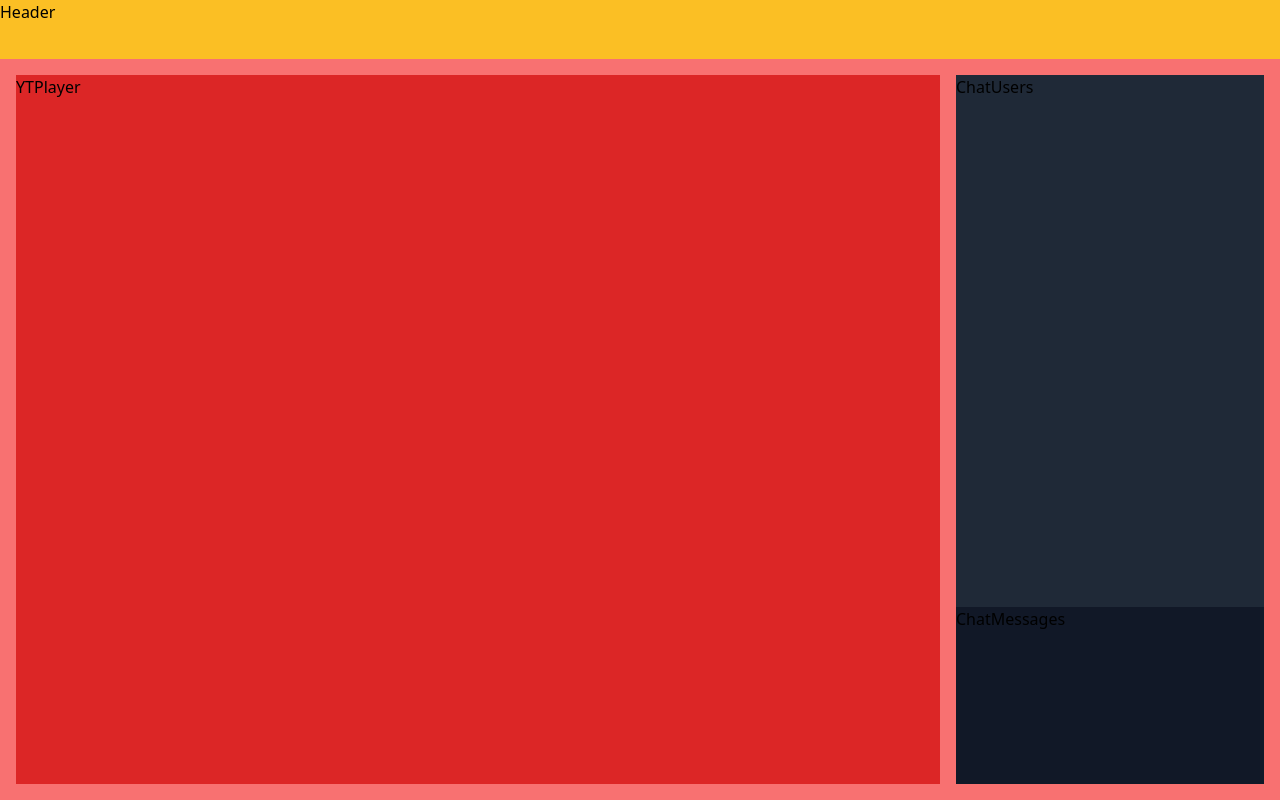
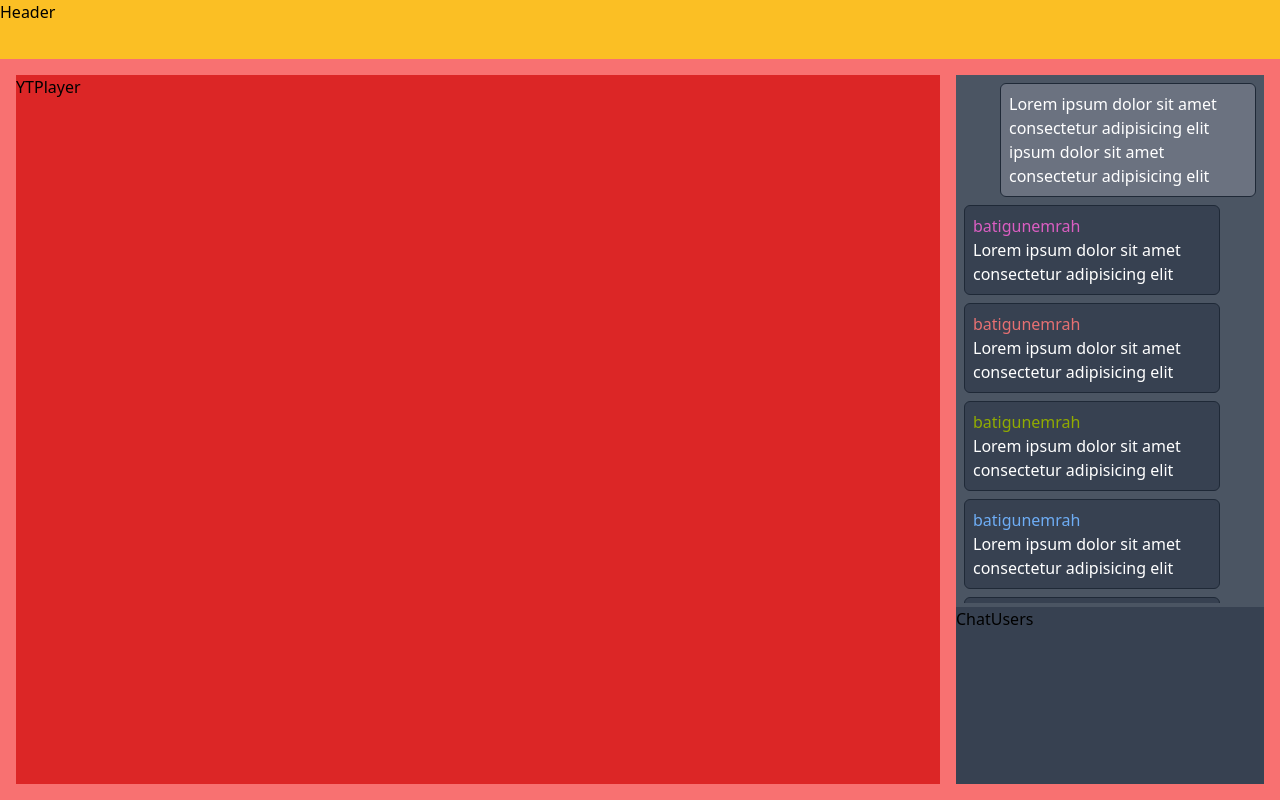
Before and after one commit to hamitaksln/Youtube-Sync, a Next.js app: page / in a window 1280 px wide. Built offline with nearby package versions, Linux system fonts and the light colour scheme.

Commit message:
blockout_chatbox

```diff
--- a/components/CharUsers/index.js
+++ /dev/null
@@ -1,5 +0,0 @@
-function ChatUsers() {
-    return <div className="w-full h-full bg-gray-800">ChatUsers</div>
-}
-
-export default ChatUsers
--- a/components/ChatMessages/index.js
+++ /dev/null
@@ -1,5 +0,0 @@
-function ChatMessages() {
-    return <div className="w-full h-full bg-gray-900">ChatMessages</div>
-}
-
-export default ChatMessages
--- a/components/Room/index.js
+++ b/components/Room/index.js
@@ -1,5 +1,5 @@
-import YTPlayer from "../YTPlayer"
-import ChatBox from "../ChatBox"
+import YTPlayer from "../ytplayer"
+import ChatBox from "../chat-box"
 
 function Room() {
     return (
--- a/components/ChatBox/index.js
+++ b/components/chat-box/index.js
@@ -1,13 +1,13 @@
-import ChatUsers from "../CharUsers"
-import ChatMessages from "../ChatMessages"
+import ChatUsers from "../chat-users"
+import ChatMessages from "../chat-messages"
 function ChatBox() {
     return (
         <div
             style={{ display: "grid", gridTemplateRows: "3fr 1fr" }}
             className="w-full h-full bg-gray-600"
         >
+            <ChatMessages></ChatMessages>
             <ChatUsers></ChatUsers>
-            <ChatMessages></ChatMessages>
         </div>
     )
 }
--- /dev/null
+++ b/components/chat-message/index.js
@@ -0,0 +1,50 @@
+import cx from "classnames"
+
+const colorList = [
+    "#91ab01",
+    "#db5ec2",
+    "#8b7add",
+    "#6bcbef",
+    "#35cd96",
+    "#dfb610",
+    "#6eadf5",
+    "#e67072",
+    "#ba33dc",
+    "#00b33e"
+]
+
+const getRandomColor = () => {
+    const randomNumber = Math.floor(Math.random() * colorList.length)
+    return colorList[randomNumber]
+}
+
+function ChatMessage({ message }) {
+    const { isSelf, username, text } = message
+
+    getRandomColor()
+    return (
+        <div
+            className={cx("w-full flex ", {
+                "justify-end": isSelf
+            })}
+        >
+            <div
+                className={cx(
+                    "max-w-[16rem] h-full bg-gray-700 border-gray-800 rounded-md border p-2 text-white",
+                    { "bg-gray-500": isSelf }
+                )}
+            >
+                <div className="flex flex-col">
+                    {!isSelf && (
+                        <span style={{ color: `${getRandomColor()}` }}>
+                            {username}
+                        </span>
+                    )}
+                    <span>{text}</span>
+                </div>
+            </div>
+        </div>
+    )
+}
+
+export default ChatMessage
--- /dev/null
+++ b/components/chat-messages/index.js
@@ -0,0 +1,72 @@
+import { useState } from "react"
+import ChatMessage from "../chat-message"
+
+function ChatMessages() {
+    const [messages, setMessages] = useState([
+        {
+            isSelf: true,
+            username: null,
+            text: "Lorem ipsum dolor sit amet consectetur adipisicing elit ipsum dolor sit amet consectetur adipisicing elit"
+        },
+        {
+            isSelf: false,
+            username: "batigunemrah",
+            text: "Lorem ipsum dolor sit amet consectetur adipisicing elit"
+        },
+        {
+            isSelf: false,
+            username: "batigunemrah",
+            text: "Lorem ipsum dolor sit amet consectetur adipisicing elit"
+        },
+        {
+            isSelf: false,
+            username: "batigunemrah",
+            text: "Lorem ipsum dolor sit amet consectetur adipisicing elit"
+        },
+        {
+            isSelf: false,
+            username: "batigunemrah",
+            text: "Lorem ipsum dolor sit amet consectetur adipisicing elit"
+        },
+        {
+            isSelf: false,
+            username: "batigunemrah",
+            text: "Lorem ipsum dolor sit amet consectetur adipisicing elit"
+        },
+        {
+            isSelf: false,
+            username: "batigunemrah",
+            text: "Lorem ipsum dolor sit amet consectetur adipisicing elit"
+        },
+        {
+            isSelf: false,
+            username: "batigunemrah",
+            text: "Lorem ipsum dolor sit amet consectetur adipisicing elit"
+        },
+        {
+            isSelf: false,
+            username: "batigunemrah",
+            text: "Lorem ipsum dolor sit amet consectetur adipisicing elit"
+        },
+        {
+            isSelf: false,
+            username: "batigunemrah",
+            text: "Lorem ipsum dolor sit amet consectetur adipisicing elit"
+        }
+    ])
+
+    return (
+        <div className="w-full h-[66vh] flex flex-col bg-gray-600">
+            <div
+                // style={{ height: "calc(100% - 30px)" }}
+                className="w-full flex flex-col gap-2 overflow-y-auto overflow-x-hidden p-2"
+            >
+                {messages.map((message, index) => (
+                    <ChatMessage key={index} message={message}></ChatMessage>
+                ))}
+            </div>
+        </div>
+    )
+}
+
+export default ChatMessages
--- /dev/null
+++ b/components/chat-users/index.js
@@ -0,0 +1,5 @@
+function ChatUsers() {
+    return <div className="w-full h-full bg-gray-700">ChatUsers</div>
+}
+
+export default ChatUsers
--- a/styles/global.css
+++ b/styles/global.css
@@ -8,3 +8,17 @@
         w-screen h-screen;
     }
 }
+
+@media only screen and (min-width: 1100px) {
+    ::-webkit-scrollbar {
+        width: 0.5em;
+    }
+
+    ::-webkit-scrollbar-track {
+        background-color: #404040;
+    }
+
+    ::-webkit-scrollbar-thumb {
+        background-color: #171717;
+    }
+}
```
